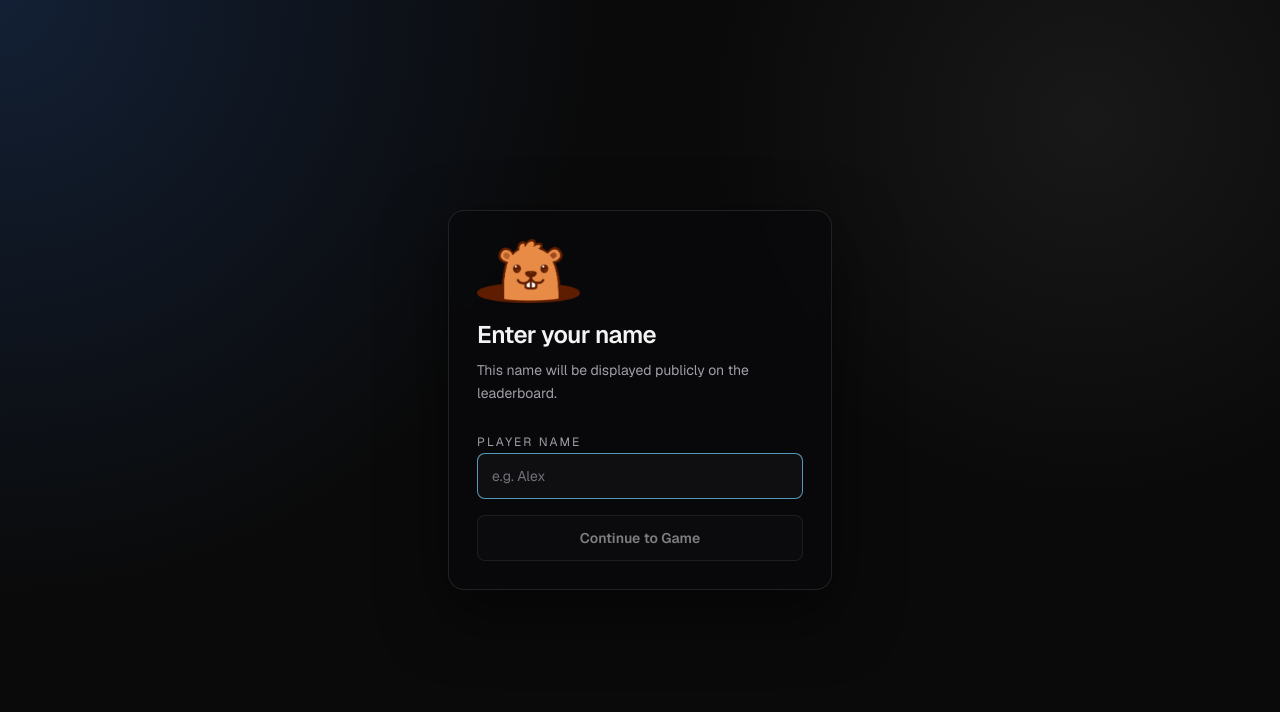
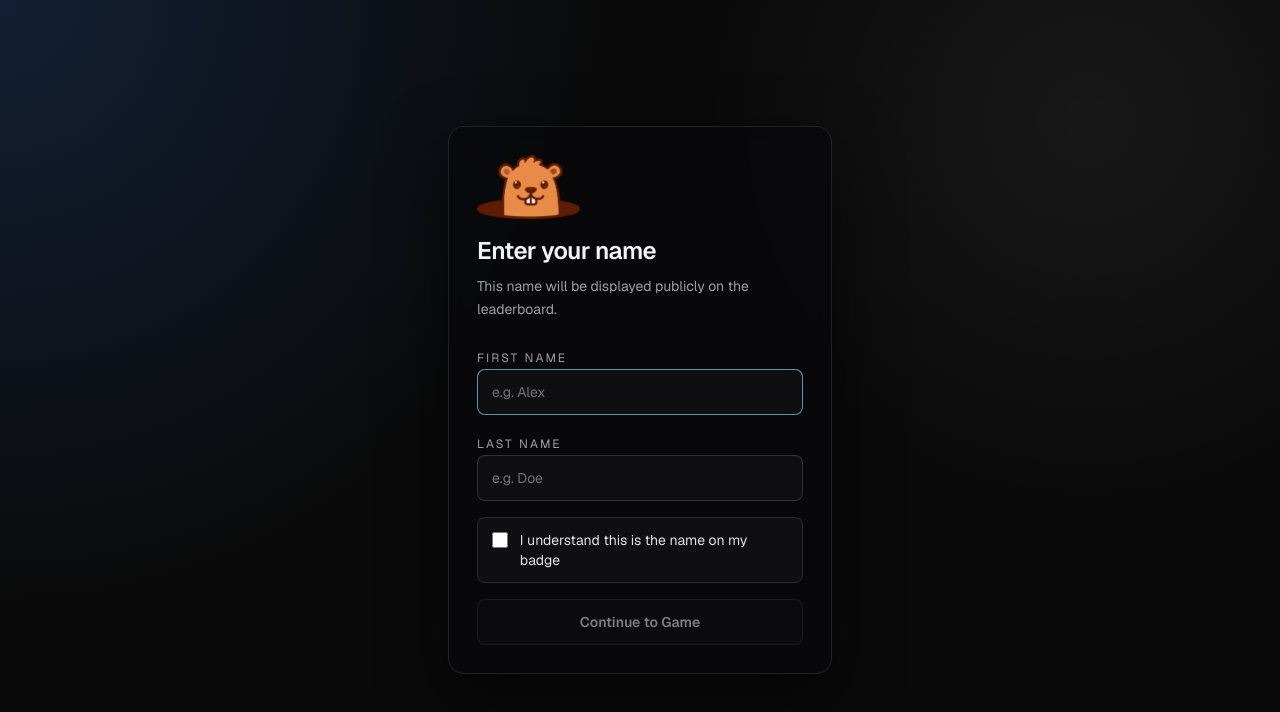
Before and after one commit to paypaldev/talk-websockets-whack-a-mole, a Next.js app: page / in a window 1280 px wide. Shown: the top 712 px of the page. Built offline with nearby package versions, Linux system fonts and the light colour scheme; no server answers.

Commit message:
feat: first name, last name, checkbox

```diff
--- a/app/components/name-gate/LandingNameGate.tsx
+++ b/app/components/name-gate/LandingNameGate.tsx
@@ -1,47 +1,60 @@
-'use client'
+"use client";
 
-import { SyntheticEvent, useState } from 'react'
-import Image from 'next/image'
-import { useRouter } from 'next/navigation'
-import { validatePlayerNameAction } from '@/app/actions/validatePlayerName'
-import { MAX_PLAYER_NAME_LENGTH } from '@/lib/playerName'
-import { notifyStoredPlayerNameChanged, PLAYER_NAME_KEY } from './useStoredPlayerName'
-import { RequireNoPlayerName } from './RequireNoPlayerName'
+import { SyntheticEvent, useState } from "react";
+import Image from "next/image";
+import { useRouter } from "next/navigation";
+import { validatePlayerNameAction } from "@/app/actions/validatePlayerName";
+import { MAX_PLAYER_NAME_LENGTH } from "@/lib/playerName";
+import {
+  notifyStoredPlayerNameChanged,
+  PLAYER_NAME_KEY,
+} from "./useStoredPlayerName";
+import { RequireNoPlayerName } from "./RequireNoPlayerName";
 
 export function LandingNameGate() {
-  const router = useRouter()
-  const [name, setName] = useState('')
-  const [errorMessage, setErrorMessage] = useState<string | null>(null)
-  const [isSubmitting, setIsSubmitting] = useState(false)
+  const router = useRouter();
+  const [firstName, setFirstName] = useState("");
+  const [lastName, setLastName] = useState("");
+  const [isBadgeNameConfirmed, setIsBadgeNameConfirmed] = useState(false);
+  const [errorMessage, setErrorMessage] = useState<string | null>(null);
+  const [isSubmitting, setIsSubmitting] = useState(false);
 
   const handleSubmit = async (event: SyntheticEvent<HTMLFormElement>) => {
-    event.preventDefault()
+    event.preventDefault();
 
-    const trimmedName = name.trim()
-    if (!trimmedName) {
-      return
+    const trimmedFirstName = firstName.trim();
+    const trimmedLastName = lastName.trim();
+    if (!trimmedFirstName || !trimmedLastName || !isBadgeNameConfirmed) {
+      return;
     }
 
-    setErrorMessage(null)
-    setIsSubmitting(true)
+    const fullName = `${trimmedFirstName} ${trimmedLastName}`;
+
+    setErrorMessage(null);
+    setIsSubmitting(true);
 
     try {
-      const validationResult = await validatePlayerNameAction(trimmedName)
+      const validationResult = await validatePlayerNameAction(fullName);
 
       if (!validationResult.isUnique) {
-        setErrorMessage(validationResult.errorMessage ?? 'That name is unavailable. Try another one.')
-        return
+        setErrorMessage(
+          validationResult.errorMessage ??
+            "That name is unavailable. Try another one.",
+        );
+        return;
       }
 
-      window.localStorage.setItem(PLAYER_NAME_KEY, trimmedName)
-      notifyStoredPlayerNameChanged()
-      router.push('/game')
+      window.localStorage.setItem(PLAYER_NAME_KEY, fullName);
+      notifyStoredPlayerNameChanged();
+      router.push("/game");
     } catch {
-      setErrorMessage('Unable to verify that name right now. Please try again.')
+      setErrorMessage(
+        "Unable to verify that name right now. Please try again.",
+      );
     } finally {
-      setIsSubmitting(false)
+      setIsSubmitting(false);
     }
-  }
+  };
 
   return (
     <RequireNoPlayerName
@@ -60,27 +73,35 @@ export function LandingNameGate() {
             width={103}
             height={64}
             className="mb-4"
-            style={{ animation: 'mole-appear 0.4s cubic-bezier(0.34,1.56,0.64,1) forwards' }}
+            style={{
+              animation:
+                "mole-appear 0.4s cubic-bezier(0.34,1.56,0.64,1) forwards",
+            }}
             priority
           />
-          <h1 className="text-2xl font-semibold tracking-tight text-zinc-100">Enter your name</h1>
+          <h1 className="text-2xl font-semibold tracking-tight text-zinc-100">
+            Enter your name
+          </h1>
           <p className="mt-2 text-sm leading-relaxed text-zinc-400">
             This name will be displayed publicly on the leaderboard.
           </p>
 
           <form onSubmit={handleSubmit} className="mt-6 space-y-4">
-            <label htmlFor="player-name" className="text-xs uppercase tracking-[0.18em] text-zinc-400">
-              Player Name
+            <label
+              htmlFor="player-first-name"
+              className="text-xs uppercase tracking-[0.18em] text-zinc-400"
+            >
+              First Name
             </label>
             <input
-              id="player-name"
-              name="player-name"
+              id="player-first-name"
+              name="player-first-name"
               type="text"
-              value={name}
-              onChange={event => {
-                setName(event.target.value)
+              value={firstName}
+              onChange={(event) => {
+                setFirstName(event.target.value);
                 if (errorMessage) {
-                  setErrorMessage(null)
+                  setErrorMessage(null);
                 }
               }}
               className="w-full rounded-lg border border-white/15 bg-white/3 px-3.5 py-3 text-sm text-zinc-100 outline-none transition-colors placeholder:text-zinc-500 focus:border-sky-300/70"
@@ -90,8 +111,50 @@ export function LandingNameGate() {
               required
             />
 
+            <label
+              htmlFor="player-last-name"
+              className="text-xs uppercase tracking-[0.18em] text-zinc-400"
+            >
+              Last Name
+            </label>
+            <input
+              id="player-last-name"
+              name="player-last-name"
+              type="text"
+              value={lastName}
+              onChange={(event) => {
+                setLastName(event.target.value);
+                if (errorMessage) {
+                  setErrorMessage(null);
+                }
+              }}
+              className="w-full rounded-lg border border-white/15 bg-white/3 px-3.5 py-3 text-sm text-zinc-100 outline-none transition-colors placeholder:text-zinc-500 focus:border-sky-300/70"
+              placeholder="e.g. Doe"
+              maxLength={MAX_PLAYER_NAME_LENGTH}
+              required
+            />
+
+            <label className="flex items-start gap-3 rounded-lg border border-white/10 bg-white/3 px-3.5 py-3 text-sm text-zinc-200">
+              <input
+                id="badge-name-confirmed"
+                name="badge-name-confirmed"
+                type="checkbox"
+                checked={isBadgeNameConfirmed}
+                onChange={(event) => {
+                  setIsBadgeNameConfirmed(event.target.checked);
+                }}
+                className="mt-0.5 h-4 w-4 rounded border-white/20 bg-zinc-900/60 text-sky-300 focus:ring-sky-300/60"
+                required
+              />
+              <span>I understand this is the name on my badge</span>
+            </label>
+
             {errorMessage ? (
-              <p className="text-sm text-rose-300" role="alert" aria-live="polite">
+              <p
+                className="text-sm text-rose-300"
+                role="alert"
+                aria-live="polite"
+              >
                 {errorMessage}
               </p>
             ) : null}
@@ -99,13 +162,18 @@ export function LandingNameGate() {
             <button
               type="submit"
               className="inline-flex w-full items-center justify-center rounded-lg border border-white/15 bg-white/3 px-5 py-3 text-sm font-semibold text-zinc-100 transition-colors hover:bg-white/9 disabled:cursor-not-allowed disabled:opacity-50"
-              disabled={!name.trim() || isSubmitting}
+              disabled={
+                !firstName.trim() ||
+                !lastName.trim() ||
+                !isBadgeNameConfirmed ||
+                isSubmitting
+              }
             >
-              {isSubmitting ? 'Checking name...' : 'Continue to Game'}
+              {isSubmitting ? "Checking name..." : "Continue to Game"}
             </button>
           </form>
         </section>
       </main>
     </RequireNoPlayerName>
-  )
+  );
 }
```
